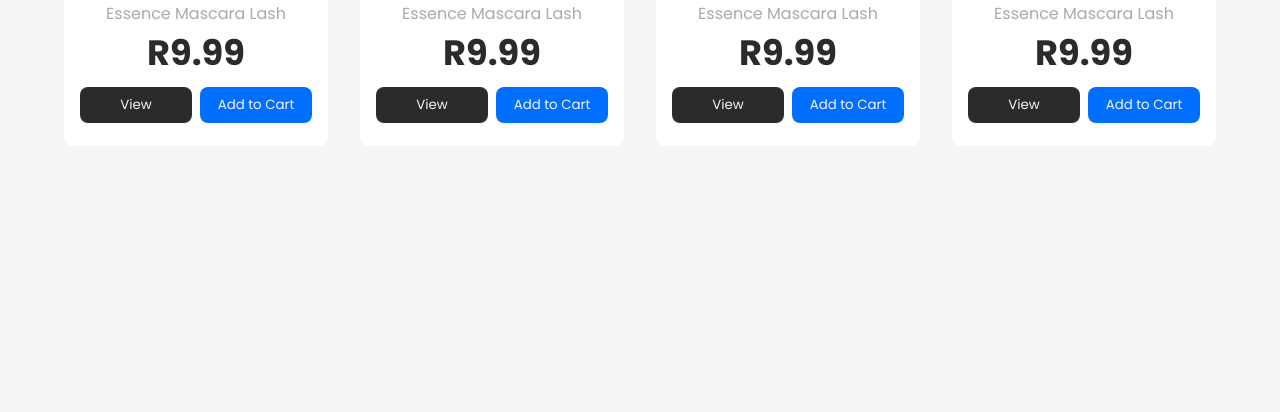
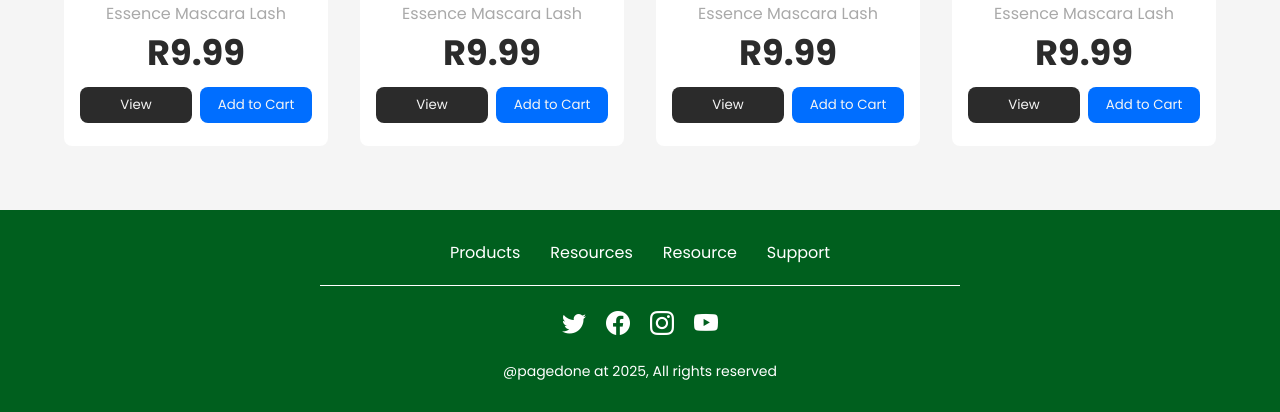
Before and after one commit to Bongeka28/E-Commerce, a plain HTML site: page index.html in a window 1280 px wide. Shown: the part 1590-2002 px from the top of the page. Before the commit the page ends 1800 px from the top, so only its background shows below. Drawn offline with nearby package versions, Linux system fonts and the light colour scheme.

Commit message:
dfooter is done

```diff
--- a/index.html
+++ b/index.html
@@ -198,6 +198,7 @@
         <button>Close</button>
     </dialog>
 
+
       <!-- Signup dialog  -->
       <dialog id="signupDialog">
         <button id="closeSignup" type="button">Close</button>
@@ -237,7 +238,33 @@
             <p>Already have an account? <a href="login.html">Login</a></p>
         </form>
 
+    </dialog>
+
+
+
+<footer>
+    <div class="footer-links">
+        <div>Products</div>
+        <div>Resources</div>
+        <div>Resource</div>
+        <div>Support</div>
+    </div>
+
+    <hr />
+
+    <div class="icons">
+        <div><i class="bi bi-twitter"></i></div>
+        <div><i class="bi bi-facebook"></i></div>
+        <div><i class="bi bi-instagram"></i></div>
+        <div><i class="bi bi-youtube"></i></div>
+    </div>
+
+    <div>
+        <p>@pagedone at 2025, All rights reserved</p>
+    </div>
+</footer>
 
 </body>
 
+
 </html>
--- a/style.css
+++ b/style.css
@@ -385,3 +385,54 @@
 }
 
 /* End of Carousel*/
+
+/*
+footer css */
+
+
+footer {
+  background-color: var(--green150);
+  /* background-color: lightslategray; */
+  color: white;
+  padding: 30px 0;
+  text-align: center;
+}
+
+footer .footer-links {
+  display: flex;
+  justify-content: center;
+  gap: 30px;
+  margin-bottom: 20px;
+}
+
+footer .footer-links div {
+  font-size: 16px;
+}
+
+footer hr {
+  border: 0;
+  border-top: 1px solid #fff;
+  margin: 20px auto;
+  width: 50%;
+}
+
+footer .icons {
+  display: flex;
+  justify-content: center;
+  gap: 20px;
+  margin-bottom: 20px;
+}
+
+footer .icons div i {
+  font-size: 24px;
+  transition: color 0.3s ease;
+}
+
+footer .icons div i:hover {
+  color: #3498db;
+}
+
+footer p {
+  font-size: 14px;
+  margin-top: 10px;
+}
```
Lines whose indentation alone changed are shown as unchanged.
